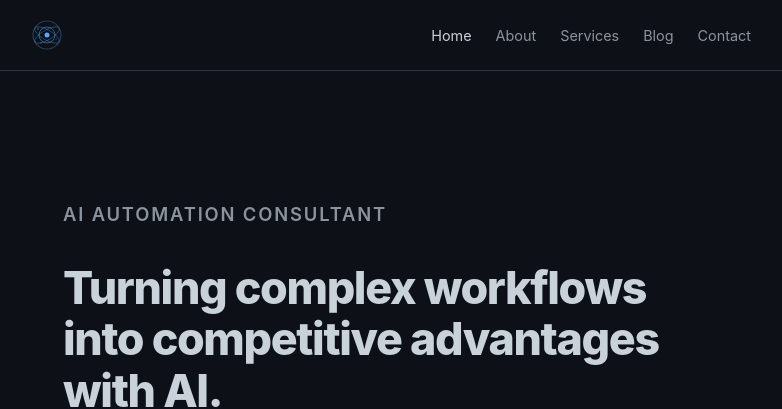
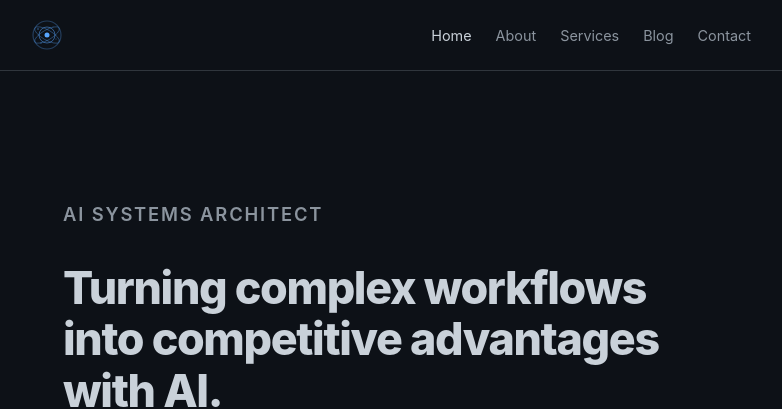
Before and after one commit to prithvi-vk/prithvi-vk.github.io, a Jekyll site: the page built from index.md, in a window 1280 px wide and 900 px high. Shown: the top 409 px of the window, without its empty margins (249-1031 px from the left). Built offline with Jekyll 4.4.1, drawn with Linux system fonts in a browser that asks for light colours.

Commit message:
Change hero label to AI Systems Architect

```diff
--- a/index.md
+++ b/index.md
@@ -1,11 +1,11 @@
 ---
 layout: default
 title: Home
-description: "Prithvi VK — AI Automation Consultant. I design and deploy agentic workflows that turn complex multi-step processes into one-click operations for businesses."
+description: "Prithvi VK — AI Systems Architect. I design and deploy agentic workflows that turn complex multi-step processes into one-click operations for businesses."
 ---
 
 <div class="hero">
-  <p class="hero-label">AI Automation Consultant</p>
+  <p class="hero-label">AI Systems Architect</p>
   <h1>Turning complex workflows into competitive advantages with AI.</h1>
   <p>I design agentic systems that compress hours of multi-step processes into minutes — giving your team the leverage to focus on high-value decisions while AI handles the execution.</p>
   <a href="/contact" class="btn">Book a free discovery call</a>
```
